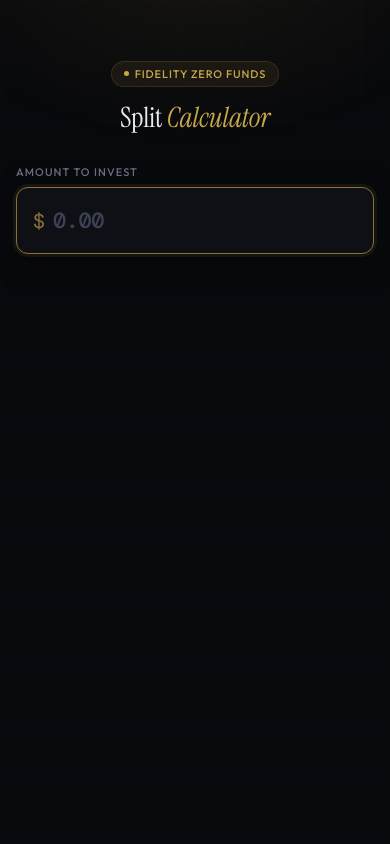
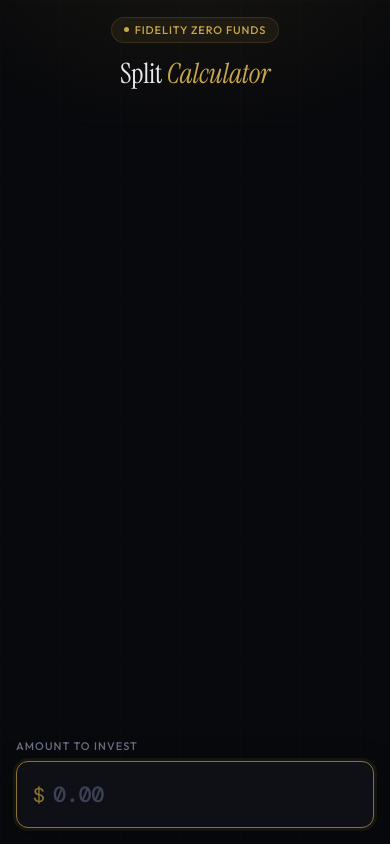
Before and after one commit to victorOko/slicr, a plain HTML site: page index.html in a window 390 px wide. Drawn offline with nearby package versions, Linux system fonts and the light colour scheme.

Commit message:
feat: bottom-anchored mobile layout with smooth result expansion
- Input glued near bottom on mobile (thumb-reach zone)
- Results expand smoothly between header and input
- max-height transition for true grow animation (no phantom gap)
- Use dvh units + proper safe-area-inset padding
- Bump SW cache to v2 to force refresh on existing PWA installs

```diff
--- a/index.html
+++ b/index.html
@@ -46,6 +46,7 @@
     background: var(--bg-deep);
     color: var(--text-primary);
     min-height: 100vh;
+    min-height: 100dvh;
     min-height: -webkit-fill-available;
     display: flex;
     flex-direction: column;
@@ -198,13 +199,20 @@
     gap: 10px;
     opacity: 0;
     transform: translateY(8px);
-    transition: opacity 0.4s cubic-bezier(0.16, 1, 0.3, 1), transform 0.4s cubic-bezier(0.16, 1, 0.3, 1);
+    max-height: 0;
+    overflow: hidden;
+    transition:
+      opacity 0.4s cubic-bezier(0.16, 1, 0.3, 1),
+      transform 0.4s cubic-bezier(0.16, 1, 0.3, 1),
+      max-height 0.5s cubic-bezier(0.16, 1, 0.3, 1),
+      margin-top 0.3s cubic-bezier(0.16, 1, 0.3, 1);
     pointer-events: none;
   }
 
   .results.visible {
     opacity: 1;
     transform: translateY(0);
+    max-height: 700px;
     pointer-events: all;
   }
 
@@ -438,7 +446,27 @@
   }
 
   @media (max-width: 480px) {
-    body { padding: 16px; justify-content: flex-start; padding-top: 60px; }
+    body {
+      padding: 0;
+      justify-content: stretch;
+      align-items: stretch;
+    }
+    .container {
+      width: 100%;
+      max-width: 100%;
+      min-height: 100dvh;
+      display: flex;
+      flex-direction: column;
+      padding: 16px;
+      padding-top: max(16px, env(safe-area-inset-top));
+      padding-bottom: max(16px, env(safe-area-inset-bottom));
+      padding-left: max(16px, env(safe-area-inset-left));
+      padding-right: max(16px, env(safe-area-inset-right));
+    }
+    .header { order: 1; margin-bottom: 0; }
+    .results { order: 2; margin-top: auto; }
+    .results.visible { margin-top: auto; }
+    .input-section { order: 3; margin-top: 16px; }
     h1 { font-size: 28px; }
     input[type="text"] { font-size: 22px; padding: 18px 16px 18px 36px; }
     .fund-amount { font-size: 18px; }
--- a/sw.js
+++ b/sw.js
@@ -1,4 +1,4 @@
-const CACHE = 'splitcalc-v1';
+const CACHE = 'splitcalc-v2';
 const ASSETS = [
   '/',
   '/index.html',
```
